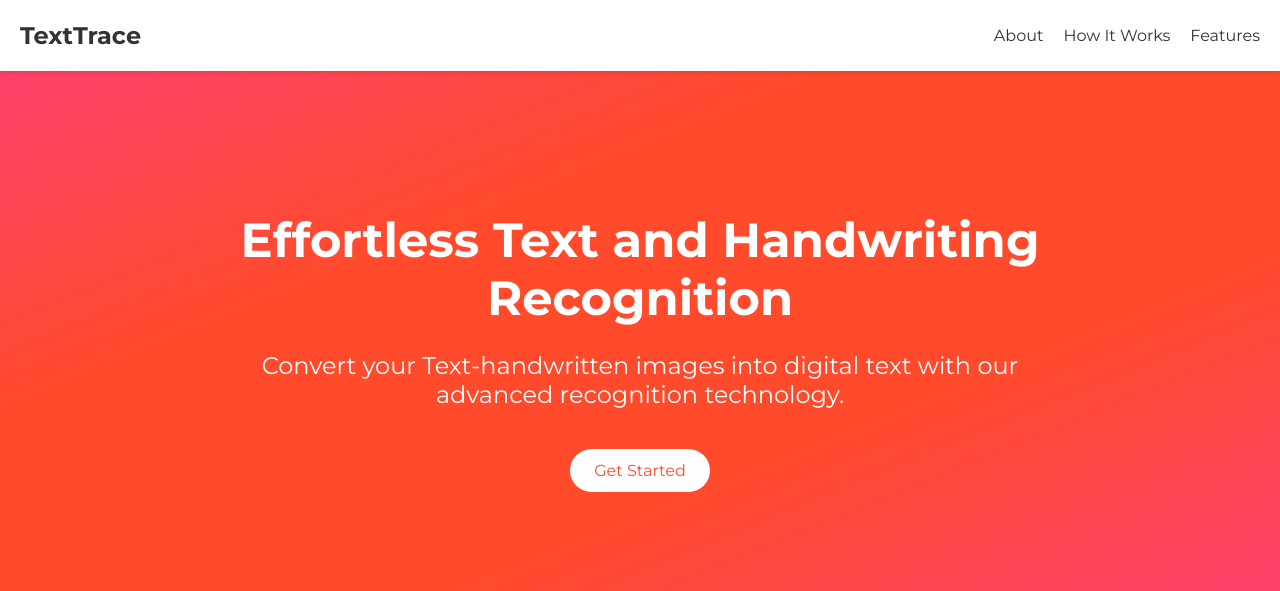
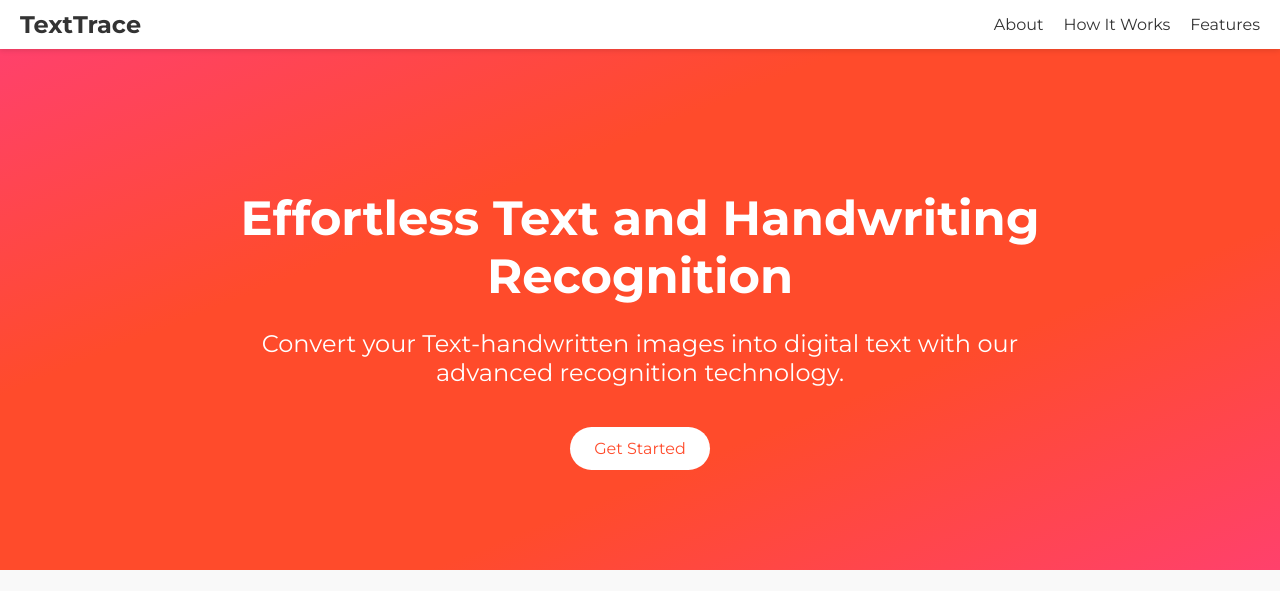
Before and after one commit to TheTJ47/TextTrace-, a Flask app: page / in a window 1280 px wide. Shown: the top 591 px of the page. Run offline with Flask 3, Linux system fonts and the light colour scheme; some libraries are stand-ins or nearby versions.

Commit message:
Update style.css

```diff
--- a/static/style.css
+++ b/static/style.css
@@ -36,6 +36,8 @@ nav {
 nav ul {
   list-style: none;
   display: flex;
+  margin: 0; /* Remove margin */
+  padding: 0; /* Remove padding */
 }
 
 nav ul li {
```
